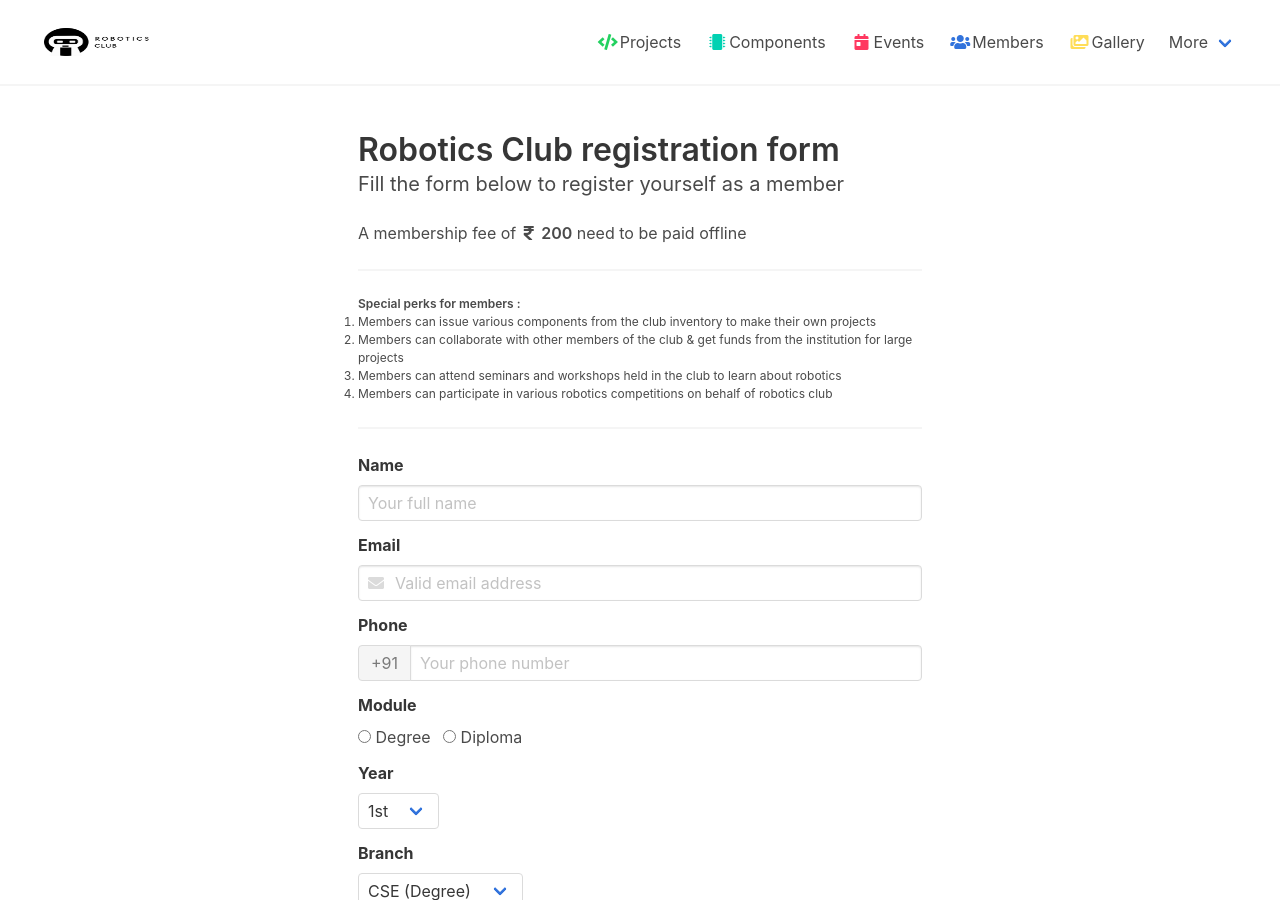
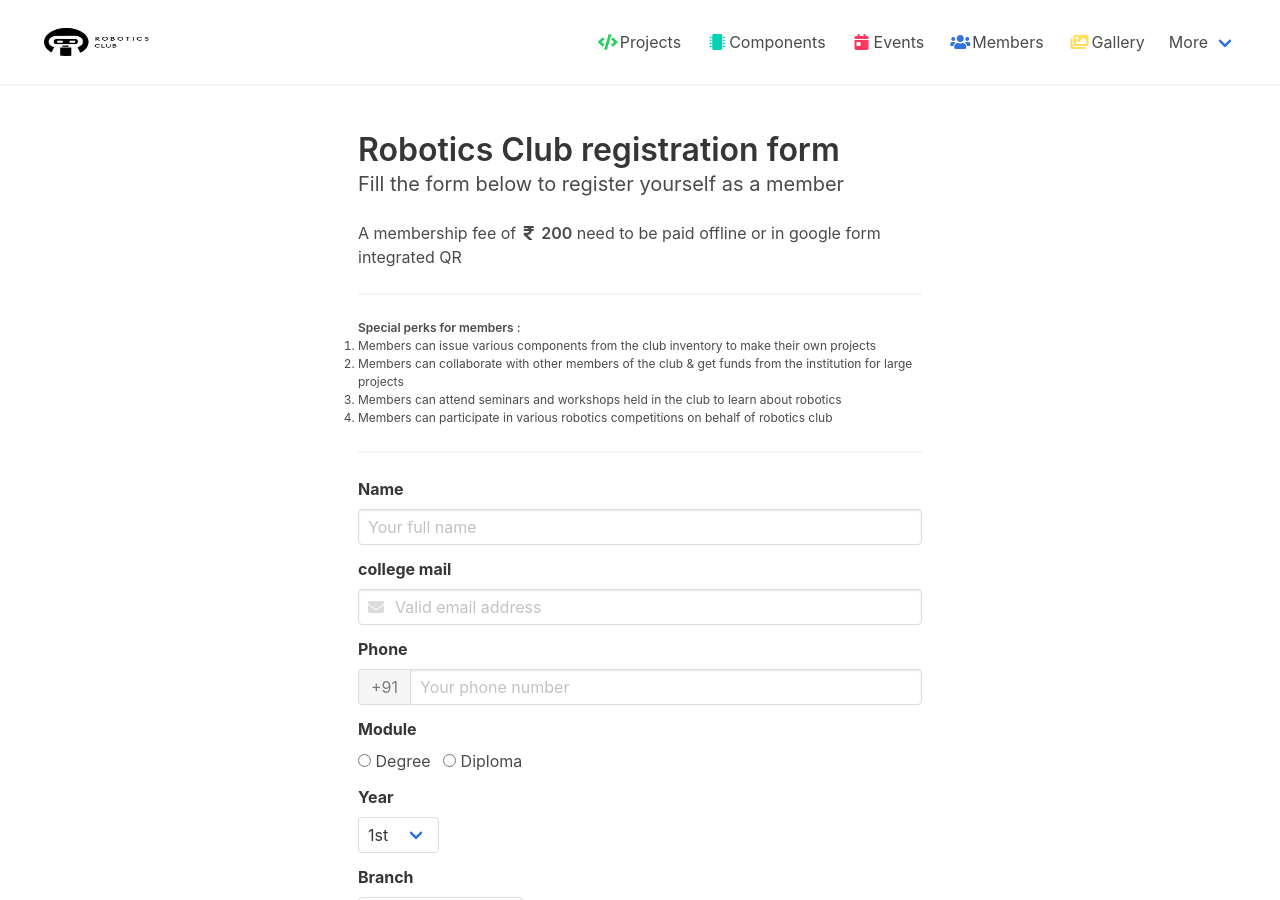
Before and after one commit to robotics-club-citk/robotics-club-citk.github.io, a Jekyll site: the page built from registration.html, in a window 1280 px wide and 900 px high. Built offline with Jekyll 4.4.1, drawn with Linux system fonts in a browser that asks for light colours.

Commit message:
Update registration.html

```diff
--- a/registration.html
+++ b/registration.html
@@ -41,7 +41,7 @@ description: Registration form for those who want to join Robotics Club CIT Kokr
         <span class="">A membership fee of </span>
         <span class="icon is-small"><i class="fa fa-rupee-sign"></i></span>
         <span class="has-text-weight-semibold">200</span>
-        <span class="">need to be paid offline</span>
+        <span class="">need to be paid offline or in google form integrated QR </span>
 
         <hr />
 
@@ -72,7 +72,7 @@ description: Registration form for those who want to join Robotics Club CIT Kokr
           </div>
 
           <div class="field">
-            <label class="label">Email</label>
+            <label class="label">college mail</label>
             <div class="control has-icons-left">
               <input name="email" required autocomplete="email" class="input" type="email"
                 placeholder="Valid email address" />
@@ -180,7 +180,7 @@ description: Registration form for those who want to join Robotics Club CIT Kokr
 
 <script>
   const scriptURL =
-    "https://script.google.com/macros/s/AKfycbyomuPQfuZCJp0wboVIX06spDnbEmvTHOeQH9fQGxi2vdc6uwZt/exec";
+    "https://script.google.com/macros/s/AKfycbwQSmZwhPYRFYv1rbjetjct882Jalomo7mkgq9GHiZprNX4lbPgIsPczhBBpTmZnBccBw/exec";
 
   document.forms["submit-to-google-sheet"].addEventListener("submit", e => {
     e.preventDefault();
```
